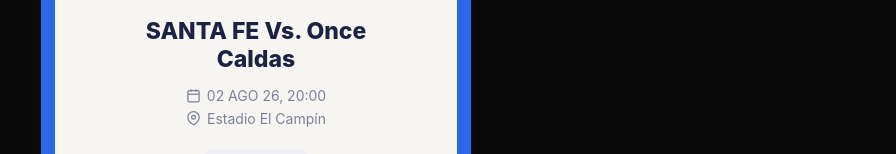
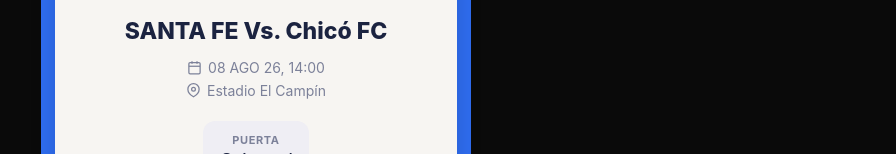
Before and after one commit to JuanSebax85/Santa-Fe, a plain HTML site: page index.html in a window 1280 px wide. Shown: the part 439-593 px from the top of the page, without its empty margins (384-1280 px from the left). Drawn offline with Linux system fonts and the light colour scheme.

Commit message:
Update index.html

```diff
--- a/index.html
+++ b/index.html
@@ -4,7 +4,7 @@
 <head>
   <meta charset="UTF-8">
   <meta name="viewport" content="width=device-width, initial-scale=1.0">
-  <title>Entrada · Santa Fe vs. Once Caldas</title>
+  <title>Entrada · Santa Fe vs. Chicó FC</title>
   <style>
     :root {
       --azul-1: #1747c9;
@@ -366,7 +366,7 @@
         </div>
       </div>
 
-      <h1 class="partido">SANTA FE Vs. Once <br> Caldas </h1>
+      <h1 class="partido">SANTA FE Vs. Chicó FC </h1>
 
       <div class="meta">
         <svg width="15" height="15" viewBox="0 0 24 24" fill="none" stroke="currentColor" stroke-width="2">
@@ -375,7 +375,7 @@
           <line x1="8" y1="2" x2="8" y2="6" />
           <line x1="3" y1="10" x2="21" y2="10" />
         </svg>
-        02 AGO 26, 20:00
+        08 AGO 26, 14:00
       </div>
       <div class="meta">
         <svg width="15" height="15" viewBox="0 0 24 24" fill="none" stroke="currentColor" stroke-width="2">
```
